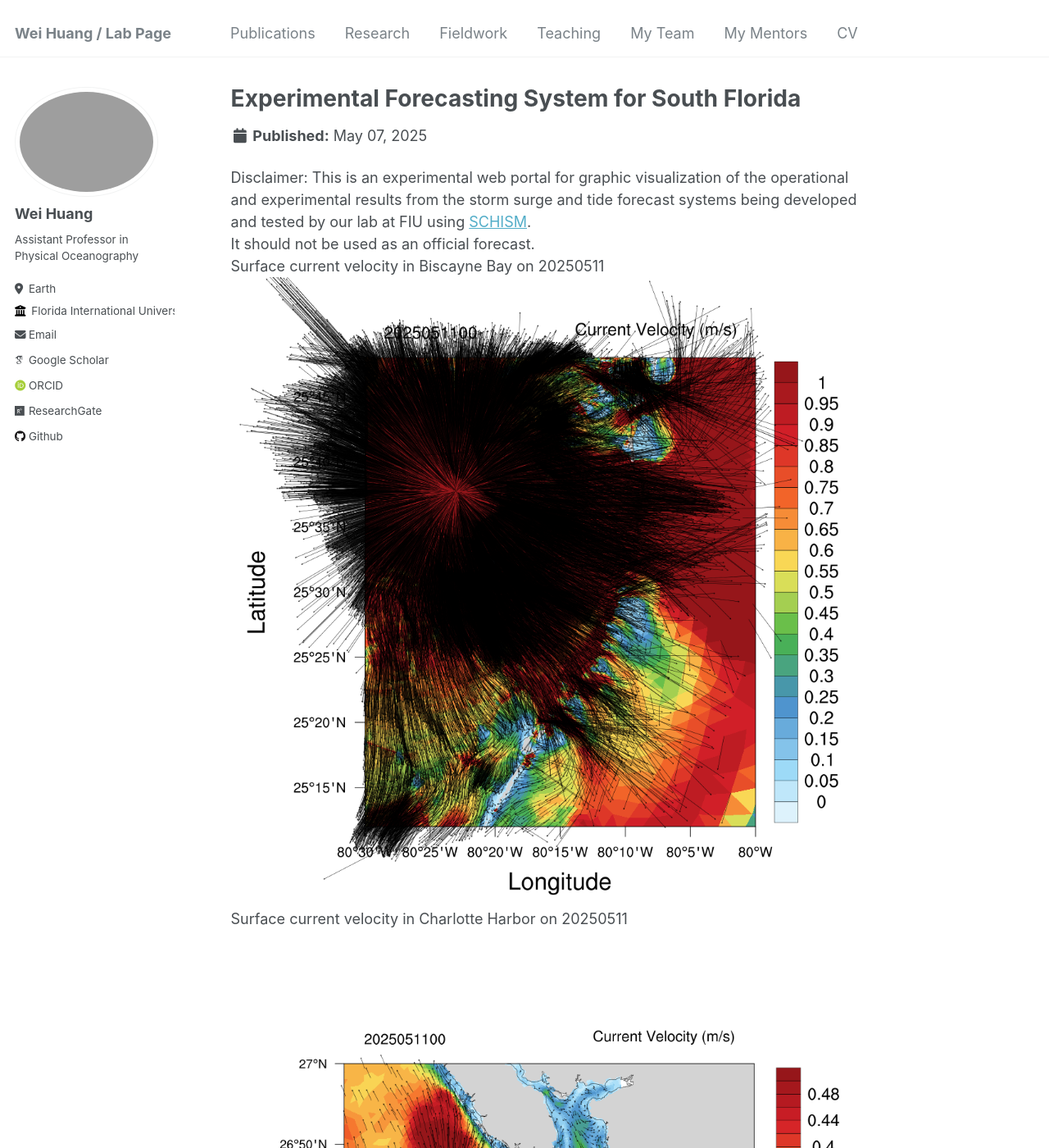
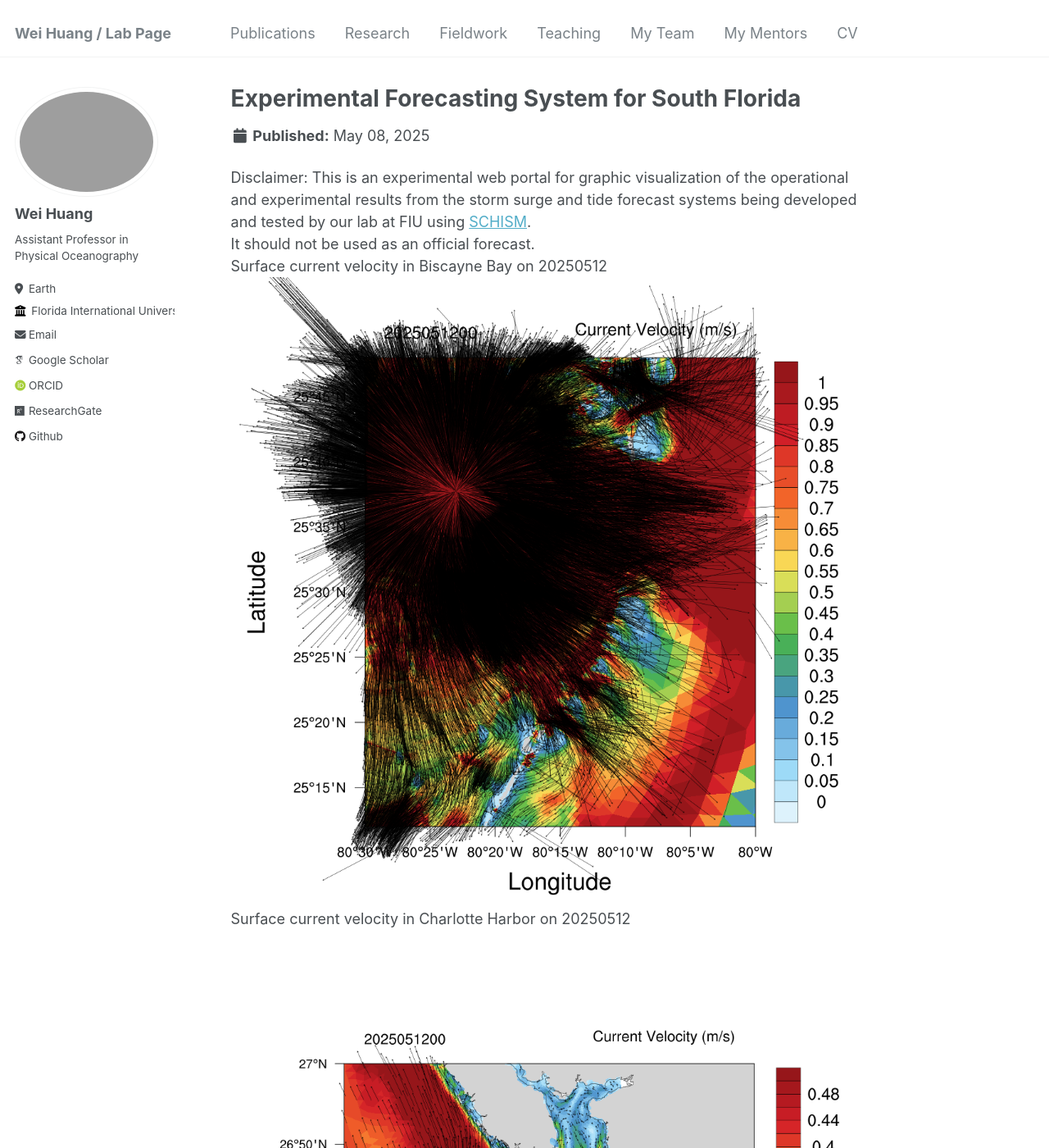
Before and after one commit to huang96169/huang96169.github.io, a Jekyll site: the page built from _research/research-1.md, in a window 1280 px wide and 1400 px high. Shown: the whole window at 82% size. Built offline with Jekyll 4.4.1, drawn with Linux system fonts in a browser that asks for light colours; some web fonts are replaced; some of the changed text lies outside the part shown.

Commit message:
replaced research_uv1.gif research_salt1.gif research_temp1.gif and replaced research_elev2.gif research_uv2.gif research_salt2.gif research_temp2.gif

```diff
--- a/_research/research-1.md
+++ b/_research/research-1.md
@@ -1,7 +1,7 @@
 ---
 title: "Experimental Forecasting System for South Florida"
-short: Surface current velocity of South Florida from 20250507 to 20250511
-date: 2025-05-07
+short: Surface current velocity of South Florida from 20250508 to 20250512
+date: 2025-05-08
 short1: "Disclaimer: This is an experimental web portal for graphic visualization of the operational and experimental results from the storm surge and tide forecast systems being developed and tested by our lab at FIU using [SCHISM](https://ccrm.vims.edu/schismweb/). It should not be used as an official forecast."
 excerpt: "<img src='/images/research_uv1.gif'>"
 collection: research
@@ -10,11 +10,11 @@ collection: research
 Disclaimer:
 This is an experimental web portal for graphic visualization of the operational and experimental results from the storm surge and tide forecast systems being developed and tested by our lab at FIU using [SCHISM](https://ccrm.vims.edu/schismweb/).<br/>
 It should not be used as an official forecast.<br/>
-Surface current velocity in Biscayne Bay on 20250511<br/>
+Surface current velocity in Biscayne Bay on 20250512<br/>
 <img src='/images/research_Bbay.png'>
-Surface current velocity in Charlotte Harbor on 20250511<br/>
+Surface current velocity in Charlotte Harbor on 20250512<br/>
 <img src='/images/research_Cbay.png'>
-Surface current velocity in Tampa Bay on 20250511<br/>
+Surface current velocity in Tampa Bay on 20250512<br/>
 <img src='/images/research_Tbay.png'>
 The map below showns observational stations used for validating the model's results, as well as the horizontal grid. <br/>
 The horizontal grid for SCHISM in simulating Biscayne Bay in South Florida, using flexible resolution resolving levees and canals (1-2 m), watershed rural and urban areas (30m-50m) and coastal ocean (500m-5km).<br/>
```
Also changed, not shown: _research/research-2.md (+6 -6 lines), images/research_Bbay.png, images/research_Cbay.png, images/research_Tbay.png, images/research_maxelev2.gif, 4 other files.
